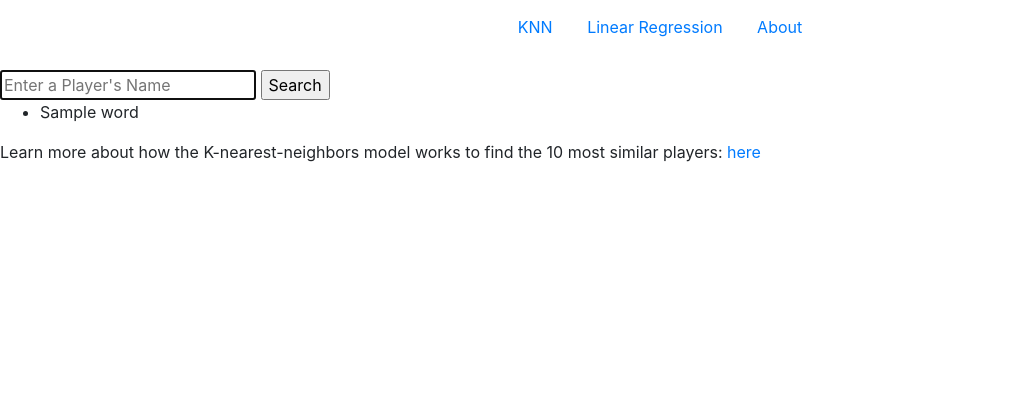
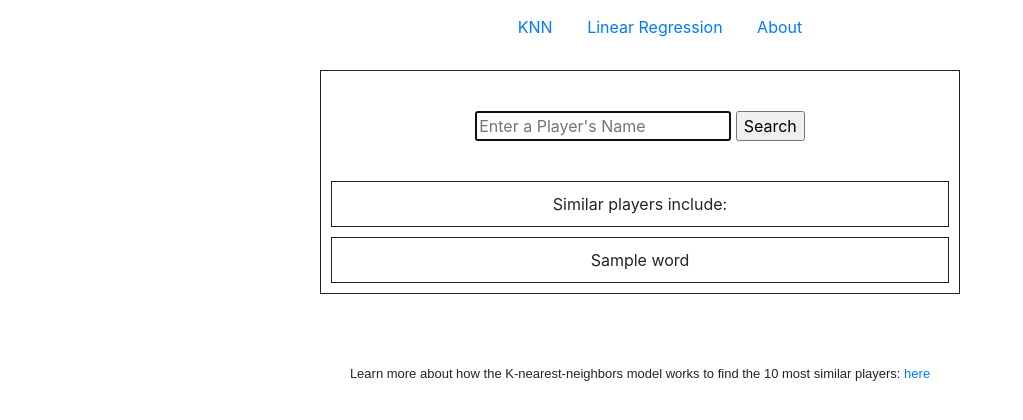
Before and after one commit to adssoccer1/fifaApp0, a Flask app: template templates/index.html in a window 1280 px wide. Shown: the top 420 px of the page, without its empty margins (0-1023 px from the left). Run offline with Flask 2, Linux system fonts and the light colour scheme; the template is opened without the code that fills it: most values are stand-ins (such as "Sample title", 1, 10 or a date in 2020); some libraries are stand-ins or nearby versions.

Commit message:
second commit

```diff
--- a/application.py
+++ b/application.py
@@ -1,4 +1,4 @@
-from flask import Flask, render_template, request
+from flask import Flask, render_template, request, jsonify
 
 
 import pandas as pd
@@ -35,7 +35,12 @@ def loadDataset(filename):
 
 			tempTrainingExample.append(dataset[x][3].lower())
 			tempTrainingExample.append(dataset[x][3])
-
+			tempTrainingExample.append(dataset[x][9])#overall rating
+			tempTrainingExample.append(dataset[x][10])#potential
+			tempTrainingExample.append(dataset[x][8]) #club
+			tempTrainingExample.append(dataset[x][7]) #nation
+			tempTrainingExample.append(dataset[x][4]) # age
+			tempTrainingExample.append(dataset[x][1]) #sofifa page.
 			#append entire row to return 2d
 			trainingSet.append(tempTrainingExample)
 	return trainingSet
@@ -44,7 +49,7 @@ def loadDataset(filename):
 #used by getNeighbors to get the "similarity score" aka cost function
 def euclideanDistance(instance1, instance2):
 	distance = 0
-	for x in range(len(instance1)-2):  #stop the range to avoid the last two names at the end of the row
+	for x in range(len(instance1)-8):  #stop the range to avoid the last 8 names at the end of the row
 		distance += pow((instance1[x] - instance2[x]), 2)
 	return math.sqrt(distance)
 
@@ -121,7 +126,17 @@ def index():
 	#convert rows to names, use row 47 to get the capitalized names
 	namesNeighbors = []
 	for i in range(len(neighbors)):
-		namesNeighbors.append(neighbors[i][47])
+		tempDict = {}
+		tempDict['name'] = neighbors[i][47].strip()
+		tempDict['overall'] = neighbors[i][48].strip()
+		namesNeighbors.append(tempDict)
+
+		#namesNeighbors.append(neighbors[i][47].strip())
+		#namesNeighbors.append(neighbors[i][48].strip())
+
+
 	#print(namesNeighbors)
-
+	print(namesNeighbors)
+	str = jsonify(namesNeighbors)
+	print(str)
 	return render_template("index.html", words=namesNeighbors)
--- a/templates/index.html
+++ b/templates/index.html
@@ -1,28 +1,28 @@
 {% extends "layout.html" %}
 {% block body %}
 
-<!-- Search form -->
 	<main>
+		<!-- Search form -->
 		<form action="/" method="GET">
 	        <input autocomplete="off" autofocus name="q" placeholder="Enter a Player's Name" type="text" maxlength="25">
 	        <input type="submit" value="Search">
 		</form>
-
-	    <ul>
 		{%if playerNotFound %}
-			<p> Your input did not match a player in our database  :/ </p>
+			<p> Your input did not match a player in our database :/ </p>
 			<p>Try searching by their last name only :) </p>
 		{% endif %}
 
-	    {% if words %}
-        	{% for word in words %}
-            	<li>{{ word }}</li>
-        	{% endfor %}
+		{% if words %}
+		<div class="players">
+			<p class="player">Similar players include:</p>
+				{% for word in words %}
+					<div class="player">{{ word.name }}</div>
+				{% endfor %}
+		</div>
         {% endif %}
-    	</ul>
 	</main>
 
-	<footer>
+	<footer class="info">
 		<p>Learn more about how the K-nearest-neighbors model works to find the 10 most similar players: <a href="#">here </a></p>
 	</footer>
 {% endblock %}
--- a/templates/layout.html
+++ b/templates/layout.html
@@ -5,18 +5,14 @@
 
         <meta name="viewport" content="initial-scale=1, width=device-width">
         <link rel="stylesheet" href="https://stackpath.bootstrapcdn.com/bootstrap/4.5.0/css/bootstrap.min.css" integrity="sha384-9aIt2nRpC12Uk9gS9baDl411NQApFmC26EwAOH8WgZl5MYYxFfc+NcPb1dKGj7Sk" crossorigin="anonymous">
-
-
         <title>Fifa Soccer and Machine Learning</title>
-
         <style type="text/css">
-
-
 			.nav-bar {
 			    float:none;
 			    margin:0 auto;
 			    display: block;
 			    text-align: center;
+
 			}
 			.nav-bar > ul {
 				padding: 20 px;
@@ -25,20 +21,40 @@
 			    display: inline-block;
 			    padding: 15px;
 			}
+			main {
+				text-align: center;
+				margin: auto;
+				width: 50%;
+				border: 1px solid;
+			}
+			form {
+				margin: 40px;
+			}
+			.info {
+				margin: 70px 35px;
+				text-align: center;
+				font-family: Arial, Helvetica, sans-serif;
+				font-size: small;
+			}
+
+			.player {
+				text-align: center;
+				border: 1px solid;
+				margin: 10px;
+				padding: 10px;
+			}
+
+
         </style>
     </head>
     <body>
-
 	    <div class="nav-bar">
 	    	<ul>
 	  			<li ><a href="#">KNN</a></li>
 	  			<li ><a href="#">Linear Regression</a></li>
 	  			<li ><a href="#">About</a></li>
-
 			</ul>
 		</div>
-
-
 
 
         {% block body %}{% endblock %}
```
Also changed, not shown: players_20.csv, 1 other file.
